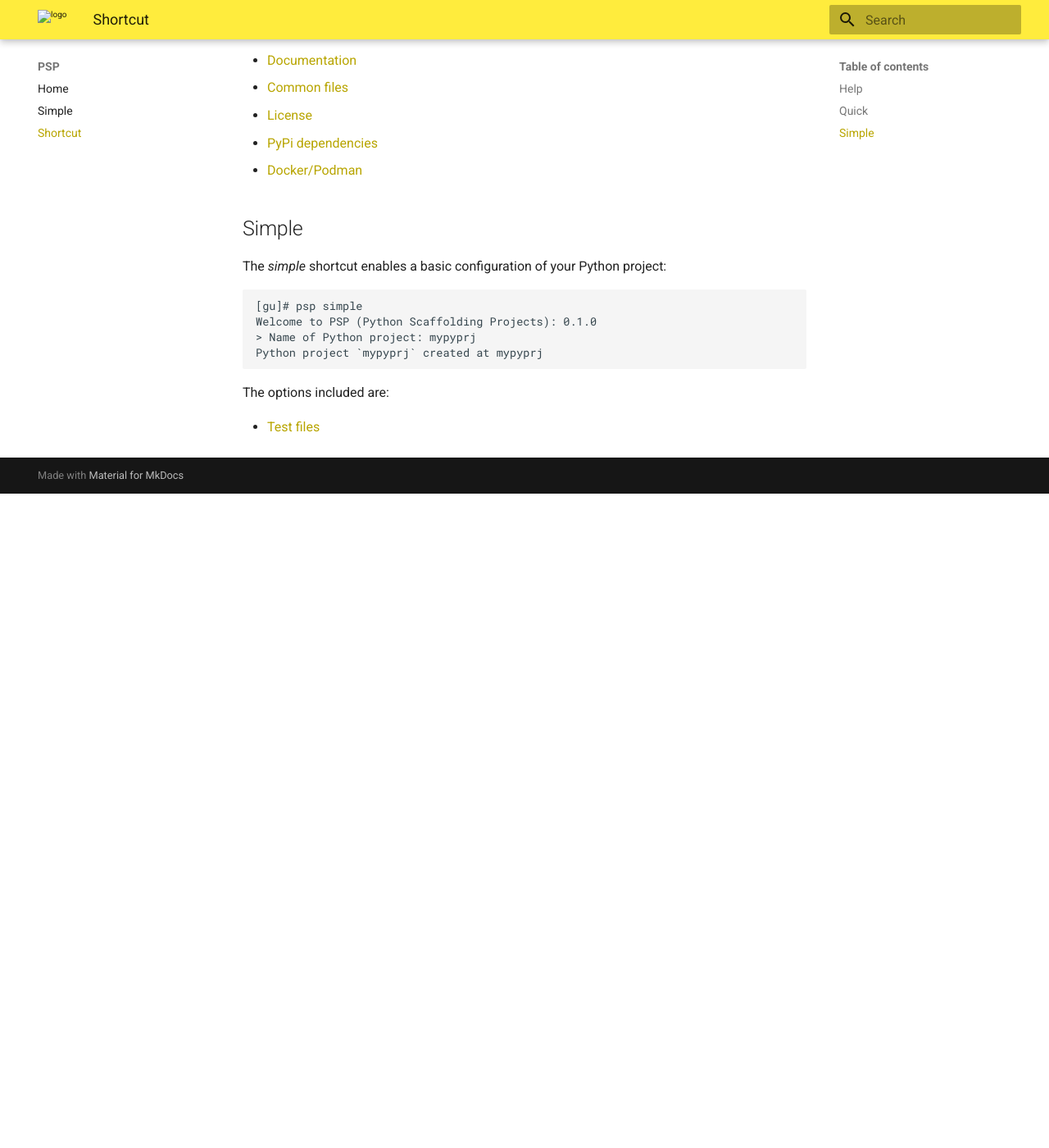
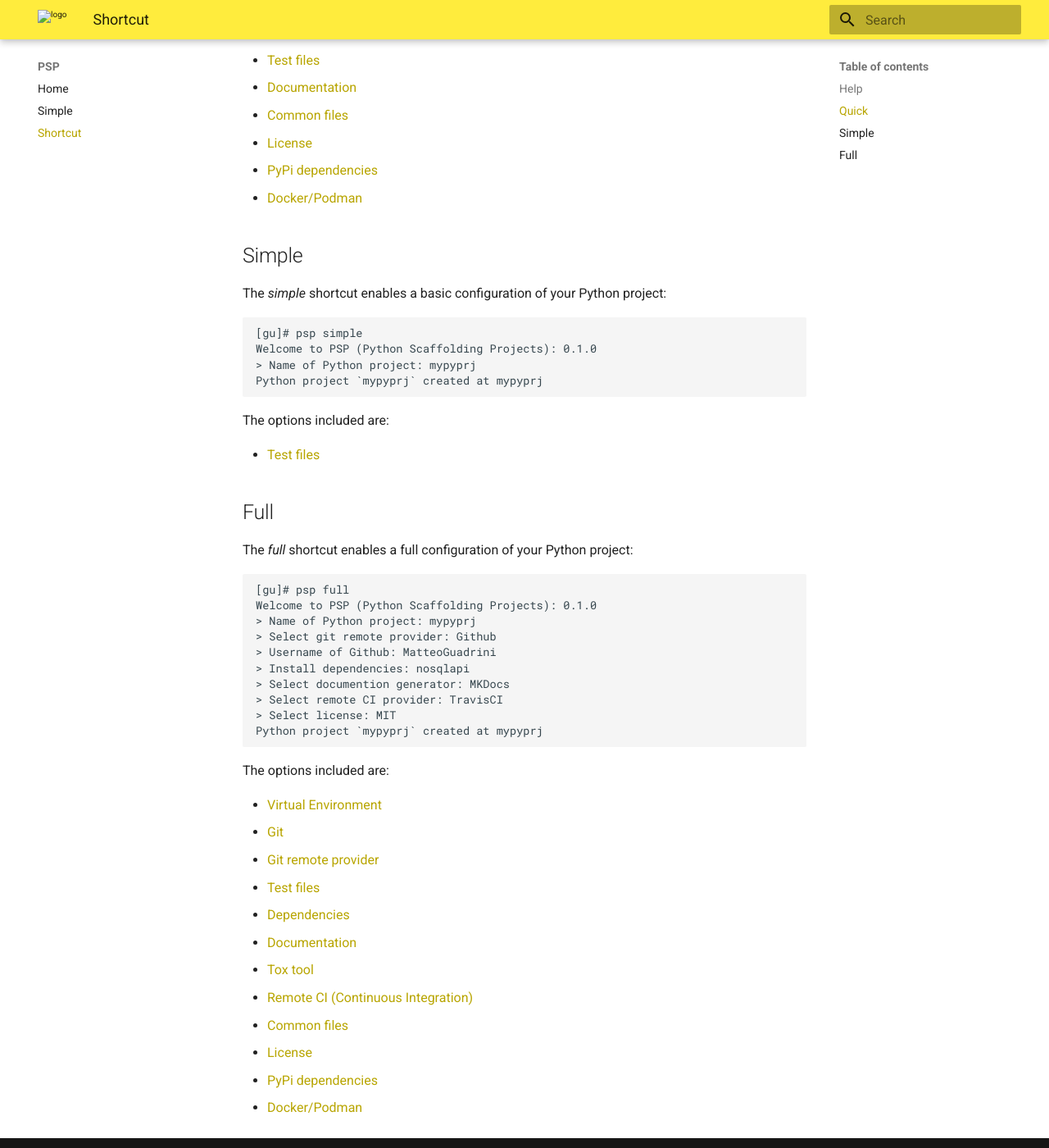
Before and after one commit to MatteoGuadrini/psp, an MkDocs documentation site: the page built from docs/shortcut.md, in a window 1280 px wide and 1400 px high, scrolled down 957 px. Shown: the whole window at 82% size. Built offline with MkDocs 1.6.1 and Material for MkDocs 9.7.7, drawn with Linux system fonts in a browser that asks for light colours; before the commit the page ends 1559 px from its top, so only the background shows below that.

Commit message:
docs: add to shortcut page 'full'

````diff
--- a/docs/shortcut.md
+++ b/docs/shortcut.md
@@ -38,6 +38,7 @@ Python project `mypyprj` created at mypyprj
 
 The options included are:
 
+* [Virtual Environment](simple.md#virtual-environment)
 * [Git](simple.md#git)
 * [Test files](simple.md#test-files)
 * [Documentation](simple.md#documentation)
@@ -60,3 +61,35 @@ Python project `mypyprj` created at mypyprj
 The options included are:
 
 * [Test files](simple.md#test-files)
+
+## Full
+
+The _full_ shortcut enables a full configuration of your Python project:
+
+```console
+[gu]# psp full
+Welcome to PSP (Python Scaffolding Projects): 0.1.0
+> Name of Python project: mypyprj
+> Select git remote provider: Github
+> Username of Github: MatteoGuadrini
+> Install dependencies: nosqlapi
+> Select documention generator: MKDocs
+> Select remote CI provider: TravisCI
+> Select license: MIT
+Python project `mypyprj` created at mypyprj
+```
+
+The options included are:
+
+* [Virtual Environment](simple.md#virtual-environment)
+* [Git](simple.md#git)
+* [Git remote provider](simple.md#git-remote-provider)
+* [Test files](simple.md#test-files)
+* [Dependencies](simple.md#dependencies)
+* [Documentation](simple.md#documentation)
+* [Tox tool](simple.md#tox-tool)
+* [Remote CI (Continuous Integration)](simple.md#remote-ci-continuous-integration)
+* [Common files](simple.md#common-files)
+* [License](simple.md#license)
+* [PyPi dependencies](simple.md#pypi-dependencies)
+* [Docker/Podman](simple.md#dockerpodman)
````
